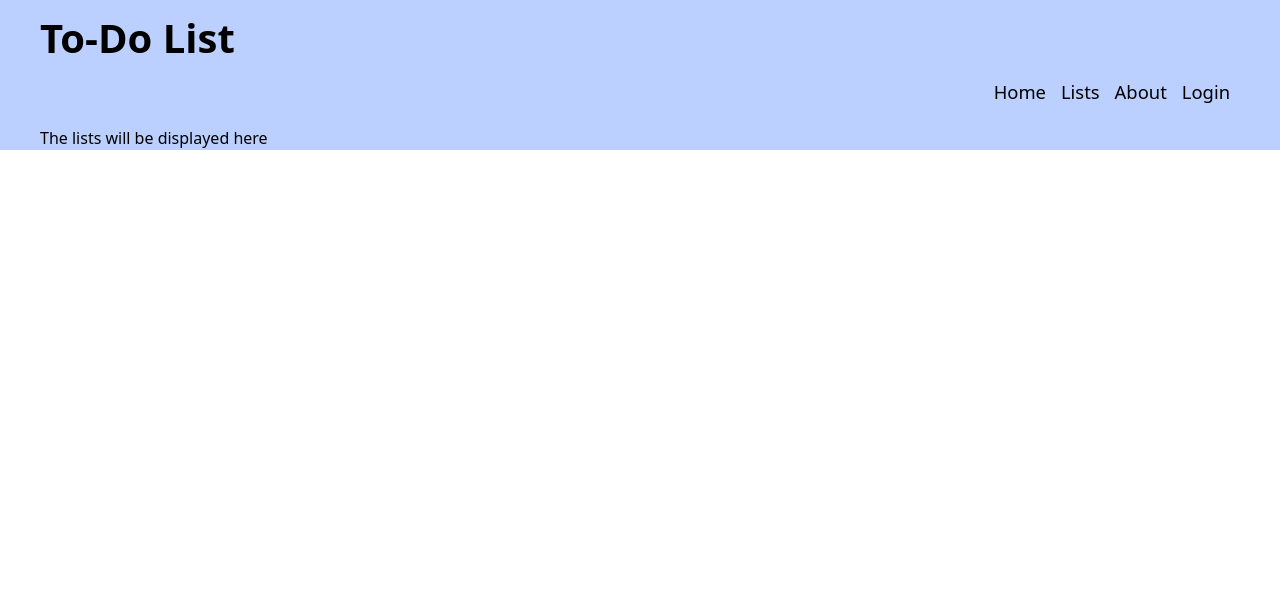
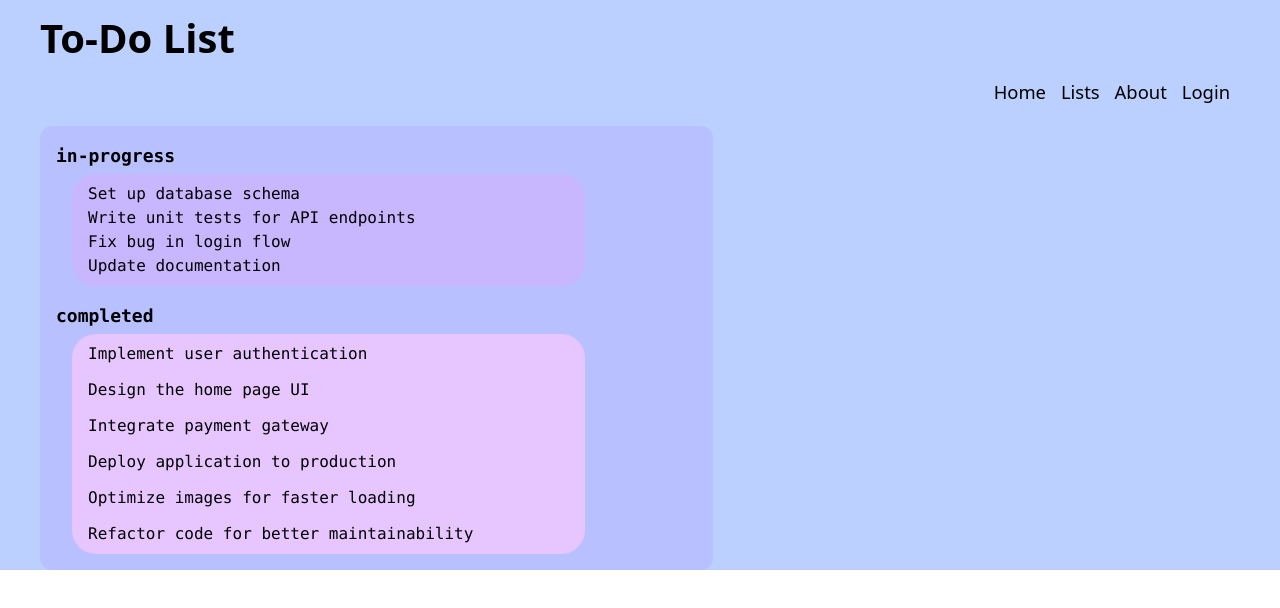
Before and after one commit to C0dingViking/todo-list, a React (Vite) app: page /lists in a window 1280 px wide. Shown: the top 608 px of the page. Built offline with nearby package versions, Linux system fonts and the light colour scheme.

Commit message:
I didn't read issue #10 properly, so made necessary changes. Added a home component and fixed some routing since i wasn't routing to the proper components

```diff
--- /dev/null
+++ b/src/components/Home.tsx
@@ -0,0 +1,8 @@
+function Home(){
+    return(
+        <>
+            <p>Empty home view</p>
+        </>
+    )
+}
+export default Home
--- a/src/components/Lists.tsx
+++ b/src/components/Lists.tsx
@@ -1,9 +1,25 @@
+import { Todo } from "./Todo.tsx";
+import TodoList from "./TodoList.tsx";
+
 function Lists(){
-    return (
+    const todos: Todo[] = [
+        //{ desc: "Implement user authentication wfeewfwe fwef wefew fwef ewfewfe fwe", completed: false }, //works fine
+        { desc: "Implement user authentication", completed: false },
+        { desc: "Set up database schema", completed: true },
+        { desc: "Design the home page UI", completed: false },
+        { desc: "Write unit tests for API endpoints", completed: true },
+        { desc: "Integrate payment gateway", completed: false },
+        { desc: "Deploy application to production", completed: false },
+        { desc: "Fix bug in login flow", completed: true },
+        { desc: "Optimize images for faster loading", completed: false },
+        { desc: "Update documentation", completed: true },
+        { desc: "Refactor code for better maintainability", completed: false }
+      ];
+      return (
         <>
-            <p>The lists will be displayed here</p>
+          <TodoList todos={todos}></TodoList>
         </>
-    )
+      );
 }
 
 export default Lists
--- a/src/main.tsx
+++ b/src/main.tsx
@@ -11,6 +11,7 @@ import Root from "./components/Root.tsx";
 import Lists from "./components/Lists.tsx";
 import About from "./components/About.tsx";
 import Login from "./components/Login.tsx";
+import Home from "./components/Home.tsx";
 import ErrorPage from './components/ErrorPage.tsx';
 
 
@@ -27,7 +28,7 @@ const router = createBrowserRouter([
     children: [
       {
         path: "/",
-        element: <App />,
+        element: <Home />,
       },
       {
         path: "/lists",
```
